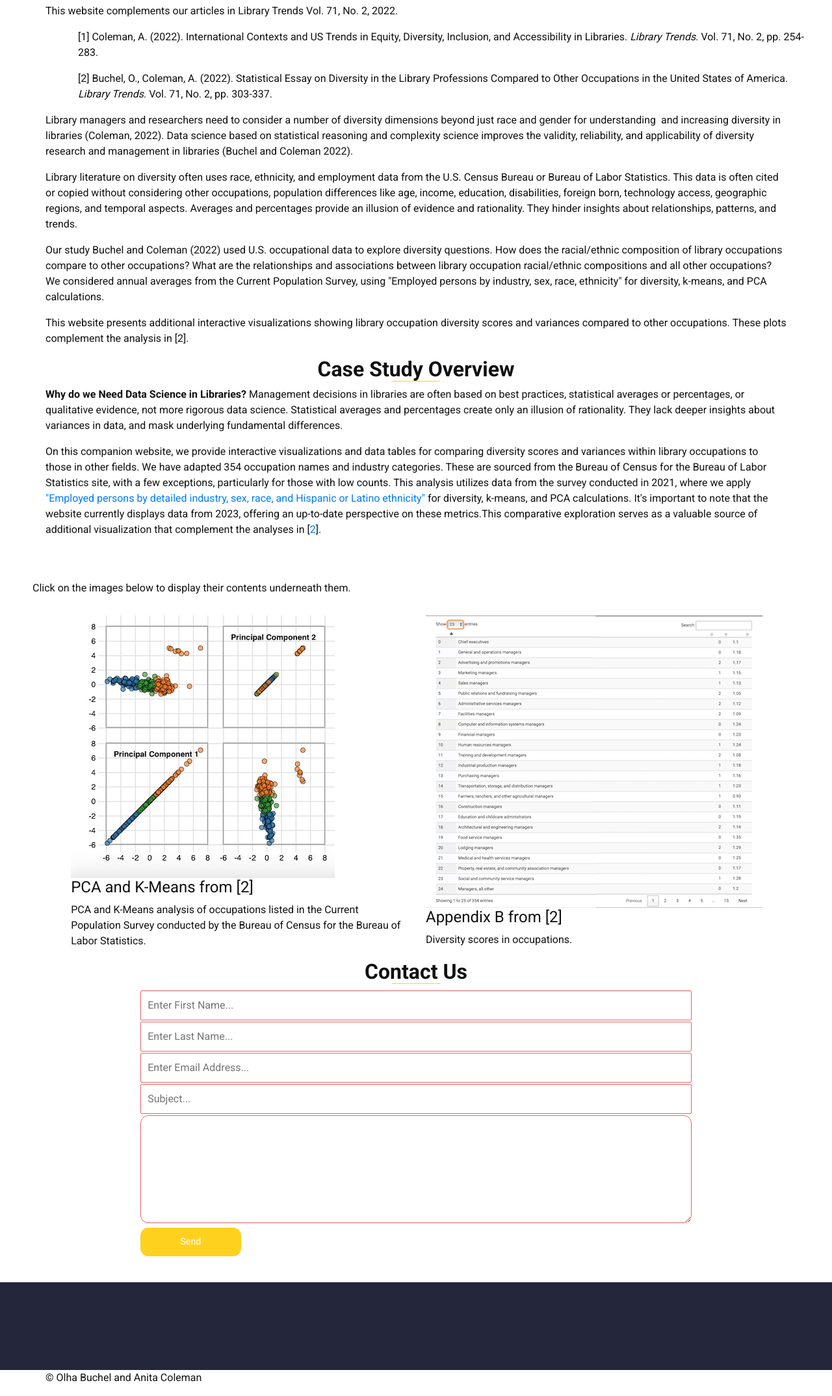
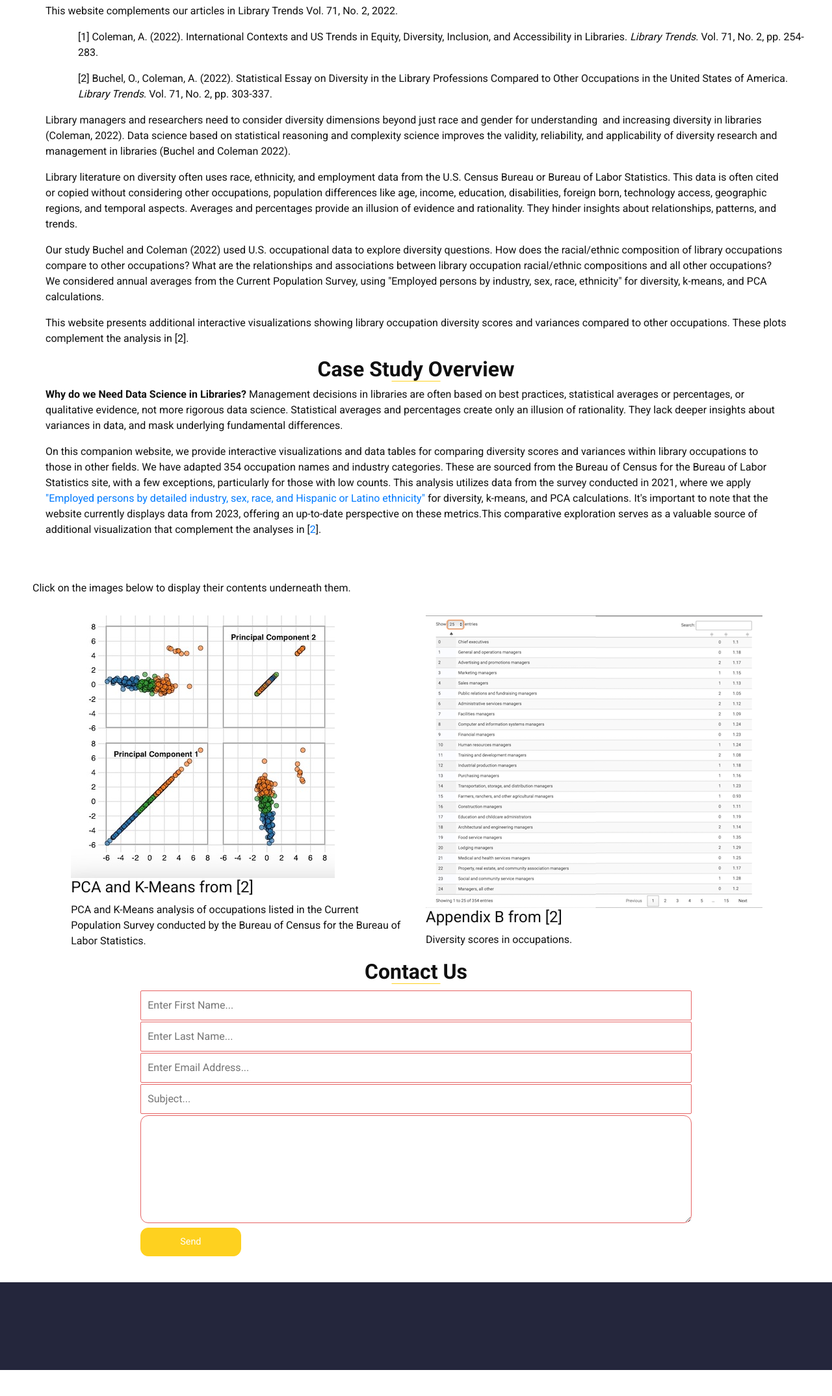
Before and after one commit to dataforlibs/data_science_for_libs, a plain HTML site: page index.html in a window 1280 px wide. Shown: the part 392-2540 px from the top of the page at 65% size. After the commit the page ends 2516 px from the top, so only its background shows below. Drawn offline with nearby package versions, Linux system fonts and the light colour scheme.

Commit message:
updated "a"

```diff
--- a/index.html
+++ b/index.html
@@ -209,7 +209,7 @@
 <blockquote id="id_2">[2] Buchel, O., Coleman, A. (2022). Statistical Essay on Diversity in the Library Professions Compared to Other Occupations in the United States of America. <i>Library Trends</i>. Vol. 71, No. 2, pp. 303-337.</blockquote>
 </div>
 
-<p>Library managers and researchers need to consider a number of diversity dimensions beyond just race and gender for understanding  and increasing diversity in libraries
+<p>Library managers and researchers need to consider diversity dimensions beyond just race and gender for understanding  and increasing diversity in libraries
   (Coleman, 2022). Data science based on statistical reasoning and complexity science improves the validity, reliability, and applicability of diversity research
   and management in libraries (Buchel and Coleman 2022).</p>
 
@@ -466,9 +466,7 @@ submit.addEventListener('submit',(e)=>{
     <section class="">
       <div class="container">
         <div class="social_container">
-        <p>
-        © Olha Buchel and Anita Coleman
-        </p>
+
 
         </div>
       </div>
@@ -479,7 +477,9 @@ submit.addEventListener('submit',(e)=>{
     <!-- footer section -->
     <section class="">
       <div class="container">
+        <p>
 
+        </p>
       </div>
     </section>
     <!-- footer section -->
```
